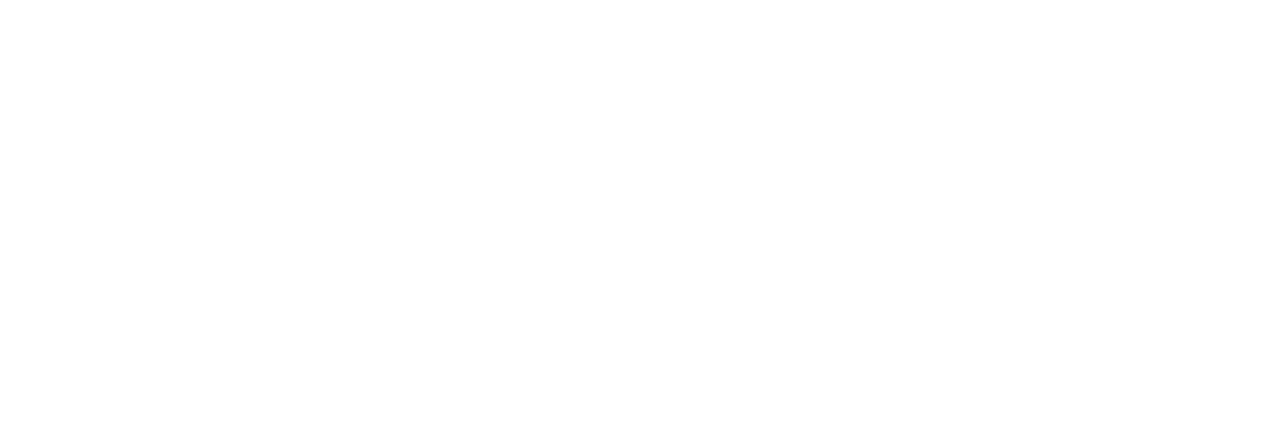
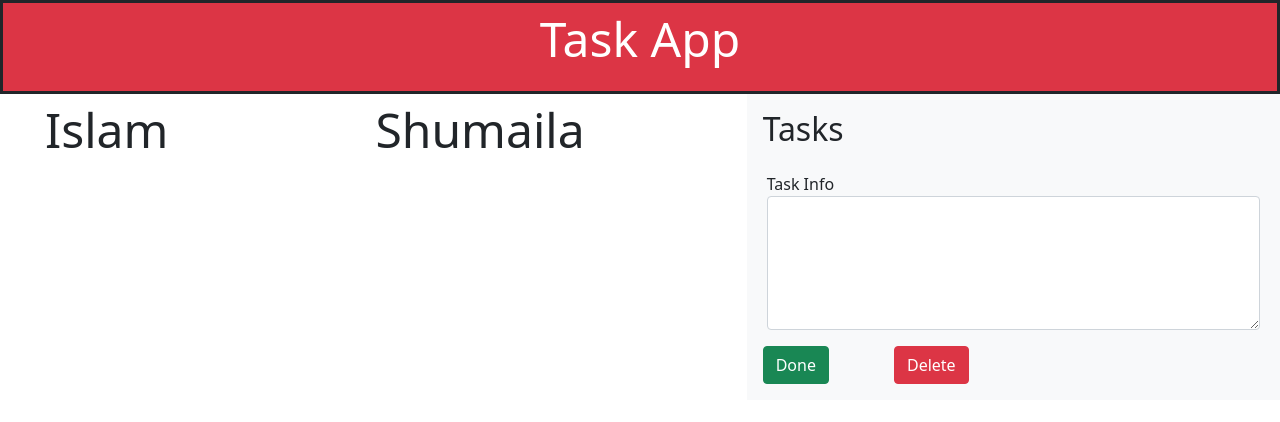
Before and after one commit to I-A11/Final-Project-AIS, a plain HTML site: page index.html in a window 1280 px wide. Drawn offline with nearby package versions, Linux system fonts and the light colour scheme.

Commit message:
added my stuff

```diff
--- a/index.html
+++ b/index.html
@@ -12,11 +12,106 @@
     <script src="https://cdn.jsdelivr.net/npm/bootstrap@5.0.0-beta1/dist/js/bootstrap.bundle.min.js"
         integrity="sha384-ygbV9kiqUc6oa4msXn9868pTtWMgiQaeYH7/t7LECLbyPA2x65Kgf80OJFdroafW"
         crossorigin="anonymous"></script>
+
+    <!-- CSS Stylesheet -->
+    <link rel="stylesheet" href="style.css">
 </head>
 
 <body>
 
 
+
+
+
+    <div class="container-fluid">
+
+        <!-- RED NAVBAR -->
+
+        <div class="row nav">
+            <div class="col bg-danger text-white">
+                <p class="text-center">Task App</p>
+            </div>
+        </div>
+
+
+
+        <!-- Contents Section -->
+
+        <!-- Islams's Section -->
+        <div class="row">
+            <div class="col-2">
+                <p class="text-center">Islam</p>
+
+
+                <!-- PUT CODE HERE -->
+
+
+
+            </div>
+
+            <!-- Shumaila's Section -->
+            <div class="col-5">
+                <p class="text-center">Shumaila</p>
+
+
+                <!-- PUT CODE HERE -->
+
+
+            </div>
+
+            <!-- Andy's Section -->
+            <div class="col-5 p-3 bg-light text-dark">
+                <div class="row">
+                    <h2 class="text-left">Tasks</h2>
+                </div>
+
+                <div class="row">
+                    <div class="form-group p-3">
+                        <label for="exampleFormControlTextarea1">Task Info</label>
+                        <textarea class="form-control" id="exampleFormControlTextarea1" rows="5"></textarea>
+                    </div>
+                </div>
+
+                <div class="row">
+                    <div class="col-3">
+                        <button type="button" class="btn btn-success">Done</button>
+                    </div>
+
+                    <div class="col-9">
+                        <button type="button" class="btn btn-danger">Delete</button>
+                    </div>
+
+                </div>
+
+
+
+            </div>
+        </div>
+
+
+
+
+
+
+
+
+
+
+
+
+
+
+
+
+
+
+
+
+
+
+    </div>
+
+
 </body>
 
 </html>
--- a/style.css
+++ b/style.css
@@ -0,0 +1,8 @@
+
+.text-center {
+    font-size: 300%;
+ }
+
+ .nav {
+     border:solid;
+ }
```
